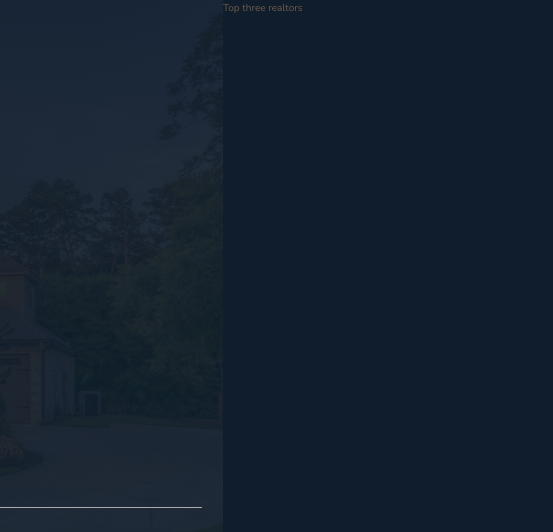
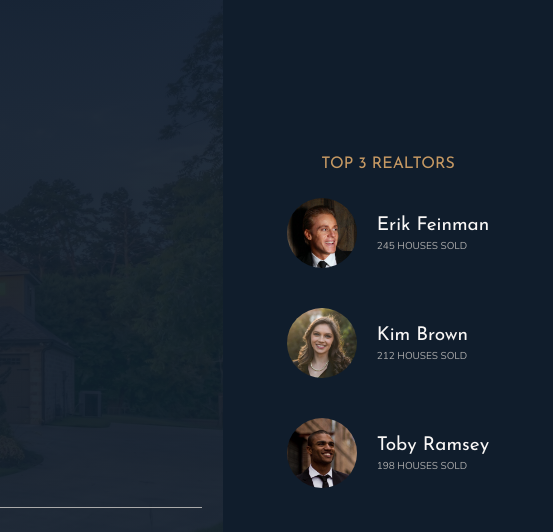
Before and after one commit to ravraw/nexter, a website: page index.html in a window 1280 px wide. Shown: the top 532 px of the page, 727-1280 px from the left. Drawn offline with nearby package versions, Linux system fonts and the light colour scheme.

Commit message:
realtors section complete

```diff
--- a/index.html
+++ b/index.html
@@ -32,7 +32,26 @@
         </div>
     </header>
     <div class="realtors">
-        Top three realtors
+        <h3 class="heading-3">Top 3 realtors</h3>
+        <div class="realtors__list">
+            <img src="img/realtor-1.jpeg" alt="Realtor 1" class="realtors__img">
+            <div class="realtors__details">
+                <h4 class="heading-4 heading-4--light">Erik Feinman</h4>
+                <p class="realtors__sold">245 HOUSES SOLD</p>
+            </div>
+
+            <img src="img/realtor-2.jpeg" alt="Realtor 2" class="realtors__img">
+            <div class="realtors__details">
+                <h4 class="heading-4 heading-4--light">Kim Brown</h4>
+                <p class="realtors__sold">212 HOUSES SOLD</p>
+            </div>
+
+            <img src="img/realtor-3.jpeg" alt="Realtor 3" class="realtors__img">
+            <div class="realtors__details">
+                <h4 class="heading-4 heading-4--light">Toby Ramsey</h4>
+                <p class="realtors__sold">198 HOUSES SOLD</p>
+            </div>
+        </div>
     </div>
 
     <section class="features">
--- a/sass/_realtors.scss
+++ b/sass/_realtors.scss
@@ -1,4 +1,35 @@
 .realtors {
   background-color: $color-secondary;
   grid-column: col-start 7 / full-end;
+  padding: 3rem;
+  display: grid;
+  align-content: center;
+  justify-content: center;
+  justify-items: center;
+  grid-row-gap: 2rem;
+
+  &__list {
+    display: grid;
+
+    grid-template-columns: min-content max-content;
+    grid-template-rows: repeat(3, max-content);
+    grid-column-gap: 2rem;
+    grid-row-gap: 5vh;
+    align-items: center;
+  }
+
+  &__img {
+    width: 7rem;
+    border-radius: 50%;
+    display: block;
+  }
+
+  &__details {
+  }
+
+  &__sold {
+    text-transform: uppercase;
+    color: $color-grey-light-2;
+    margin-top: -3px;
+  }
 }
```
Also changed, not shown: css/style.css.
